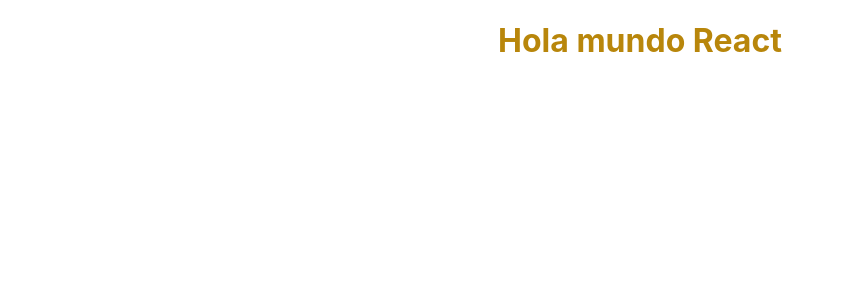
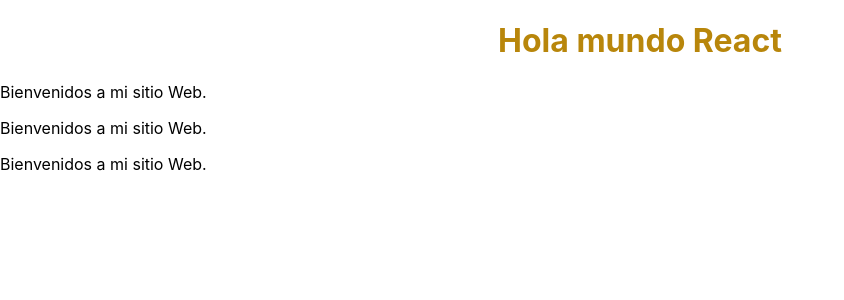
Before and after one commit to strujilloor/React-Hooks-Firebase, a React (Create React App) app: page / in a window 1280 px wide. Shown: the top 300 px of the page, without its empty margins (0-844 px from the left). Built offline with nearby package versions, Linux system fonts and the light colour scheme.

Commit message:
Mi primer Componente

```diff
--- a/src/App.js
+++ b/src/App.js
@@ -1,9 +1,15 @@
 import React from 'react';
+
+// Importar componente
+import Parrafo from './components/Parrafo';
 
 function App() {
   return (
     <div className="App">
       <h1>Hola mundo React</h1>
+      <Parrafo />
+      <Parrafo />
+      <Parrafo />
     </div>
   );
 }
--- /dev/null
+++ b/src/components/Parrafo.jsx
@@ -0,0 +1,9 @@
+import React from 'react';
+
+function Parrafo() {
+    return (
+            <p>Bienvenidos a mi sitio Web.</p>
+    );
+};
+
+export default Parrafo;
```
